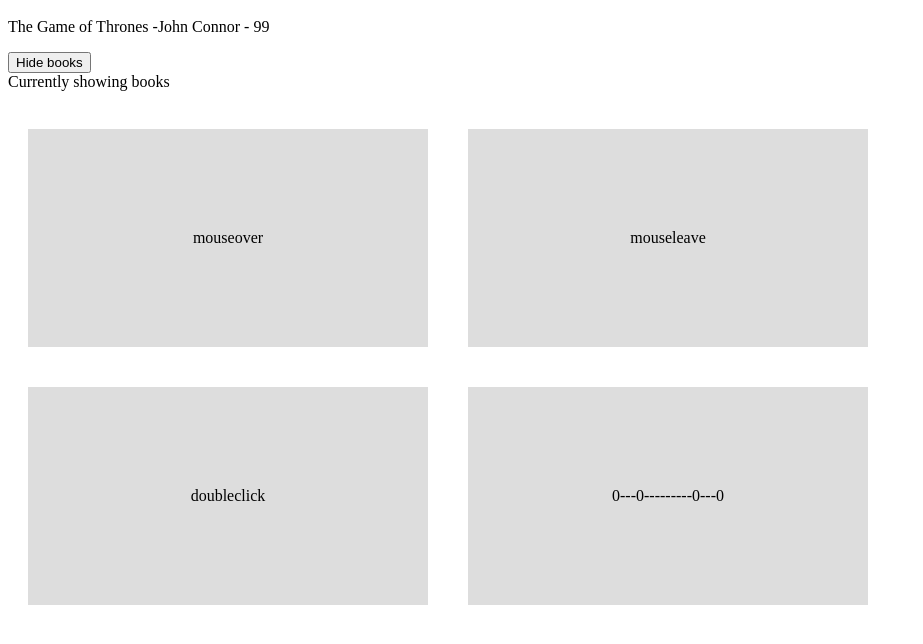
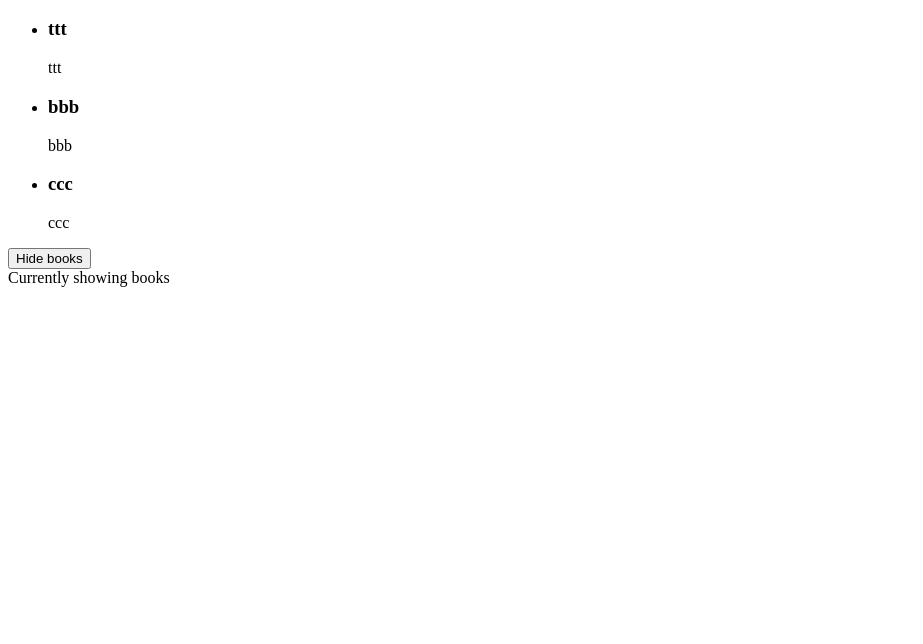
Before and after one commit to Kirill222/vue3_basics, a plain HTML site: page index.html in a window 1280 px wide. Shown: the part 48-692 px from the top of the page, without its empty margins (0-923 px from the left). Drawn offline with nearby package versions, Linux system fonts and the light colour scheme.

Commit message:
4 Outputting lists (v-for)

```diff
--- a/app.js
+++ b/app.js
@@ -3,13 +3,11 @@ const app = Vue.createApp({
     data() {
         return {
             showBooks: true,
-            title: 'The Game of Thrones',
-            author: 'John Connor',
-            age: 99,
-            layerX: 0,
-            layerY: 0,
-            offsetX: 0,
-            offsetY: 0,
+            books: [
+                {title: "ttt", author: "ttt"},
+                {title: "bbb", author: "bbb"},
+                {title: "ccc", author: "ccc"},
+            ]
         }
     },
     //any functions of the component we place here
@@ -17,19 +15,6 @@ const app = Vue.createApp({
         toggleShowBooks() {
             this.showBooks = !this.showBooks
         },
-        handleEvent(e, data) {
-            console.log(e, e.type)
-            if(data) {
-                console.log(data)
-            }
-        },
-        handleMousemove(e) {
-            console.log(e)
-            this.layerX = e.layerX
-            this.layerY = e.layerY
-            this.offsetX = e.offsetX
-            this.offsetY = e.offsetY
-        }
     },
 })
 
--- a/index.html
+++ b/index.html
@@ -26,7 +26,12 @@
     <div id="app">
 
         <div v-if="showBooks">
-            <p>{{title}} -{{author}} - {{age}}</p>
+            <ul>
+                <li v-for="book in books">
+                    <h3>{{book.title}}</h3>
+                    <p>{{book.author}}</p>
+                </li>
+            </ul>
         </div>
 
         <button @click="toggleShowBooks">
@@ -40,12 +45,7 @@
             Currently showing books
         </div>
 
-        <br>
-        <!-- mouse events -->
-        <div class="box" @mouseover="handleEvent($event, 5)">mouseover</div>
-        <div class="box" @mouseleave='handleEvent'>mouseleave</div>
-        <div class="box" @dblclick='handleEvent'>doubleclick</div>
-        <div class="box" @mousemove="handleMousemove">{{layerX}}---{{layerY}}---------{{offsetX}}---{{offsetY}}</div>
+
 
     </div>
 
```
